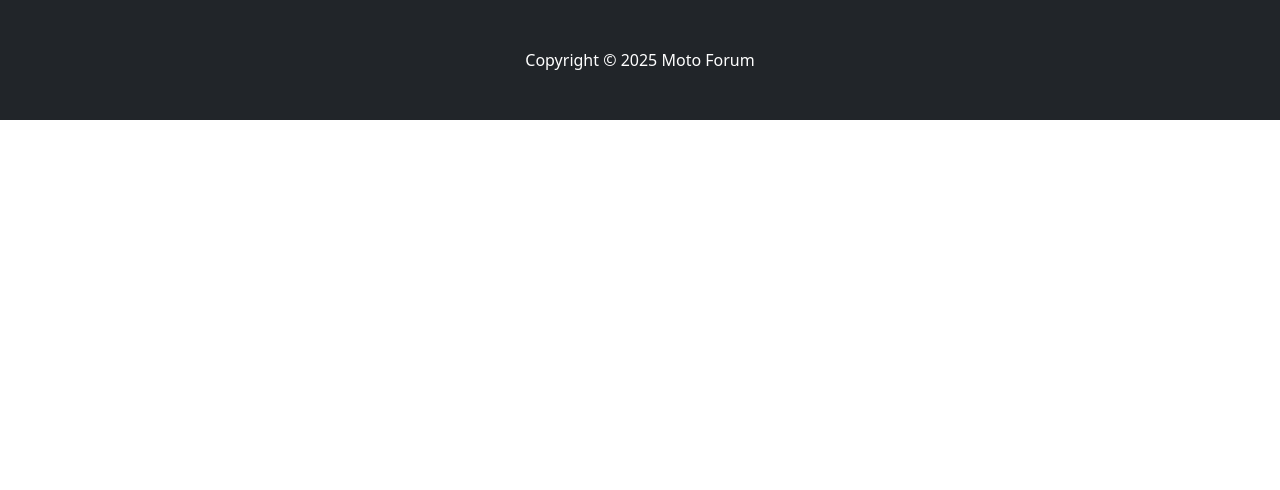
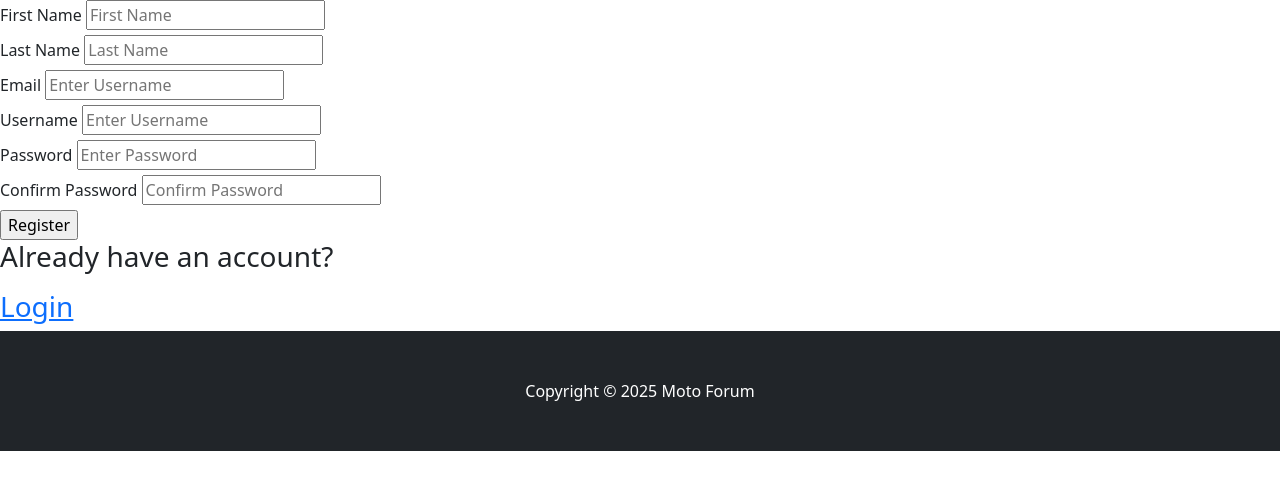
Before and after one commit to TelerikAcademyJavaA68Team2/ForumSystemProject, a Spring app: template src/main/resources/templates/Register-View.html in a window 1280 px wide. Shown: the part 56-546 px from the top of the page. Run offline with Thymeleaf, Linux system fonts and the light colour scheme; the template is opened without the code that fills it: most values are stand-ins (such as "Sample title", 1, 10 or a date in 2020); data that the repository does not hold is empty; some of the project's set-up classes (security, data sources, template engines, error pages and the like) are left out, and stand-ins take their place.

Commit message:
implementing Register-View.html

```diff
--- a/src/main/resources/templates/Register-View.html
+++ b/src/main/resources/templates/Register-View.html
@@ -1,8 +1,65 @@
 <!DOCTYPE html>
-<html lang="en" xmlns:th="http://www.thymeleaf.org" xmlns:sec="http://www.thymeleaf.org/extras/spring-security">
+<html lang="en" xmlns:th="http://www.thymeleaf.org">
 <head th:insert="~{fragments/PageLayout :: head('Register')}">Register</head>
 <header th:insert="~{fragments/PageLayout :: header}"></header>
 <body>
+<div class="form-container margin12">
+    <form action="#" th:action="@{/mvc/auth/register}" th:object="${registerRequest}" method="POST">
+
+        <div class="form-group">
+            <label class="form-label" th:text="#{user.label.firstName}">First Name</label>
+            <input class="form-input" type="text" th:field="*{firstName}" placeholder="First Name"/>
+            <label class="form-error" th:if="${#fields.hasErrors('firstName')}"
+                   th:text="${#fields.errors('firstName')[0]}">First Name error placeholder! </label>
+        </div>
+
+        <div class="form-group">
+            <label class="form-label" th:text="#{user.label.lastName}">Last Name</label>
+            <input class="form-input" type="text" th:field="*{lastName}" placeholder="Last Name"/>
+            <label class="form-error" th:if="${#fields.hasErrors('lastName')}"
+                   th:text="${#fields.errors('lastName')[0]}">Last Name error placeholder! </label>
+        </div>
+
+        <div class="form-group">
+            <label class="form-label" th:text="#{user.label.email}">Username</label>
+            <input class="form-input" type="text" th:field="*{email}" placeholder="Enter Username"/>
+            <label class="form-error" th:if="${#fields.hasErrors('email')}"
+                   th:text="${#fields.errors('email')[0]}">Email error placeholder! </label>
+        </div>
+
+        <div class="form-group">
+            <label class="form-label" th:text="#{user.label.username}">Username</label>
+            <input class="form-input" type="text" th:field="*{username}" placeholder="Enter Username"/>
+            <label class="form-error" th:if="${#fields.hasErrors('username')}"
+                   th:text="${#fields.errors('username')[0]}">Username error placeholder! </label>
+        </div>
+
+        <div class="form-group">
+            <label class="form-label" th:text="#{user.label.password}">Password</label>
+            <input class="form-input" type="password" th:field="*{password}" placeholder="Enter Password"/>
+            <label class="form-error" th:if="${#fields.hasErrors('password')}"
+                   th:text="${#fields.errors('password')[0]}">Username error placeholder! </label>
+        </div>
+
+        <div class="form-group">
+            <label class="form-label" th:text="#{user.label.passwordConfirm}">Confirm Password</label>
+            <input class="form-input" type="password" th:field="*{passwordConfirm}" placeholder="Confirm Password"/>
+            <label class="form-error" th:if="${#fields.hasErrors('passwordConfirm')}"
+                   th:text="${#fields.errors('passwordConfirm')[0]}">Password Confirmation error placeholder! </label>
+        </div>
+
+        <div class="form-group">
+            <input type="submit" class="btn-primary form-button" value="Register"/>
+        </div>
+    </form>
+
+</div>
+
+<h3 class="center-h3">
+    <p>Already have an account?</p>
+    <a class="btn-primary" href="/mvc/auth/login">Login</a>
+</h3>
+
 
 </body>
 <footer th:insert="~{fragments/PageLayout :: footer}"></footer>
```
